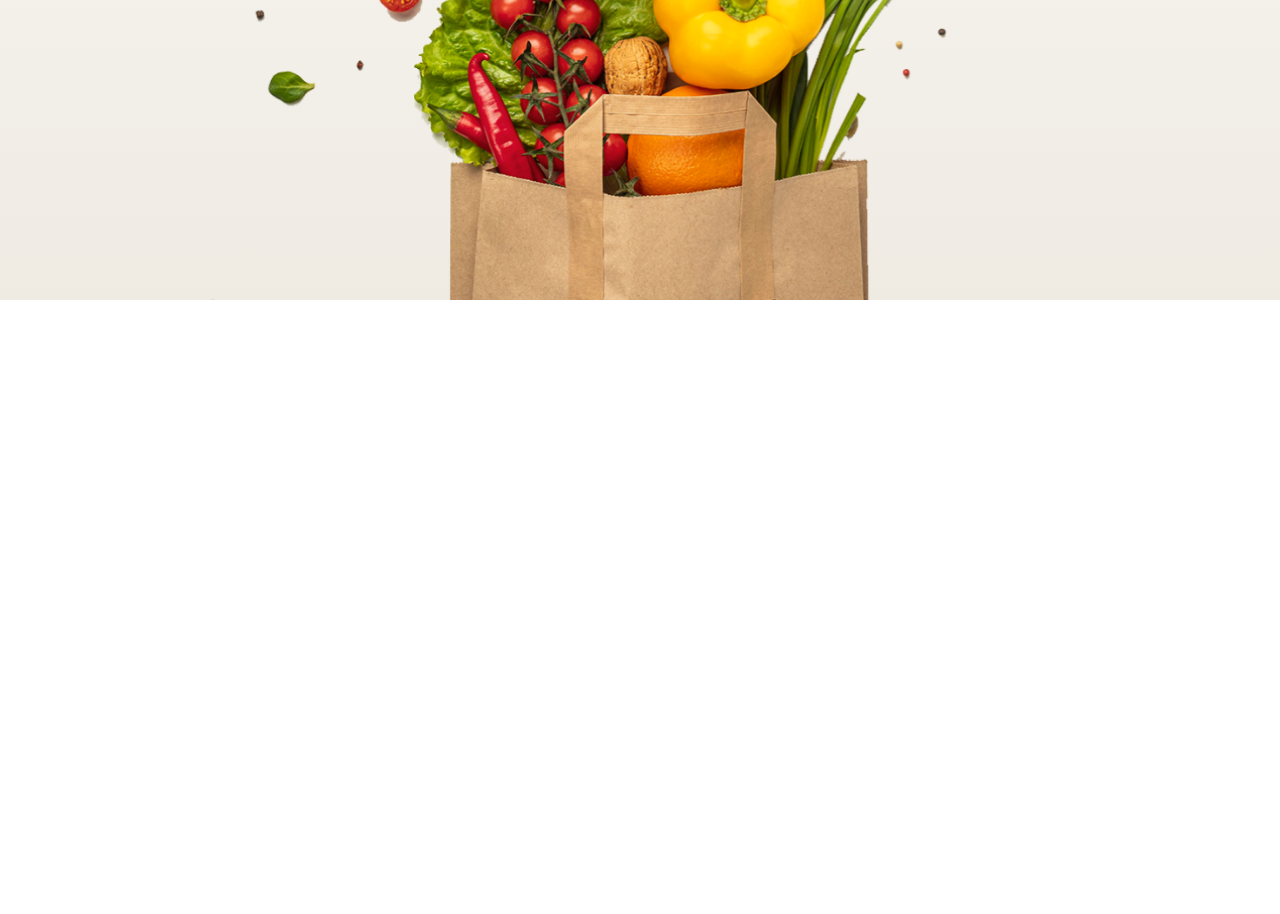
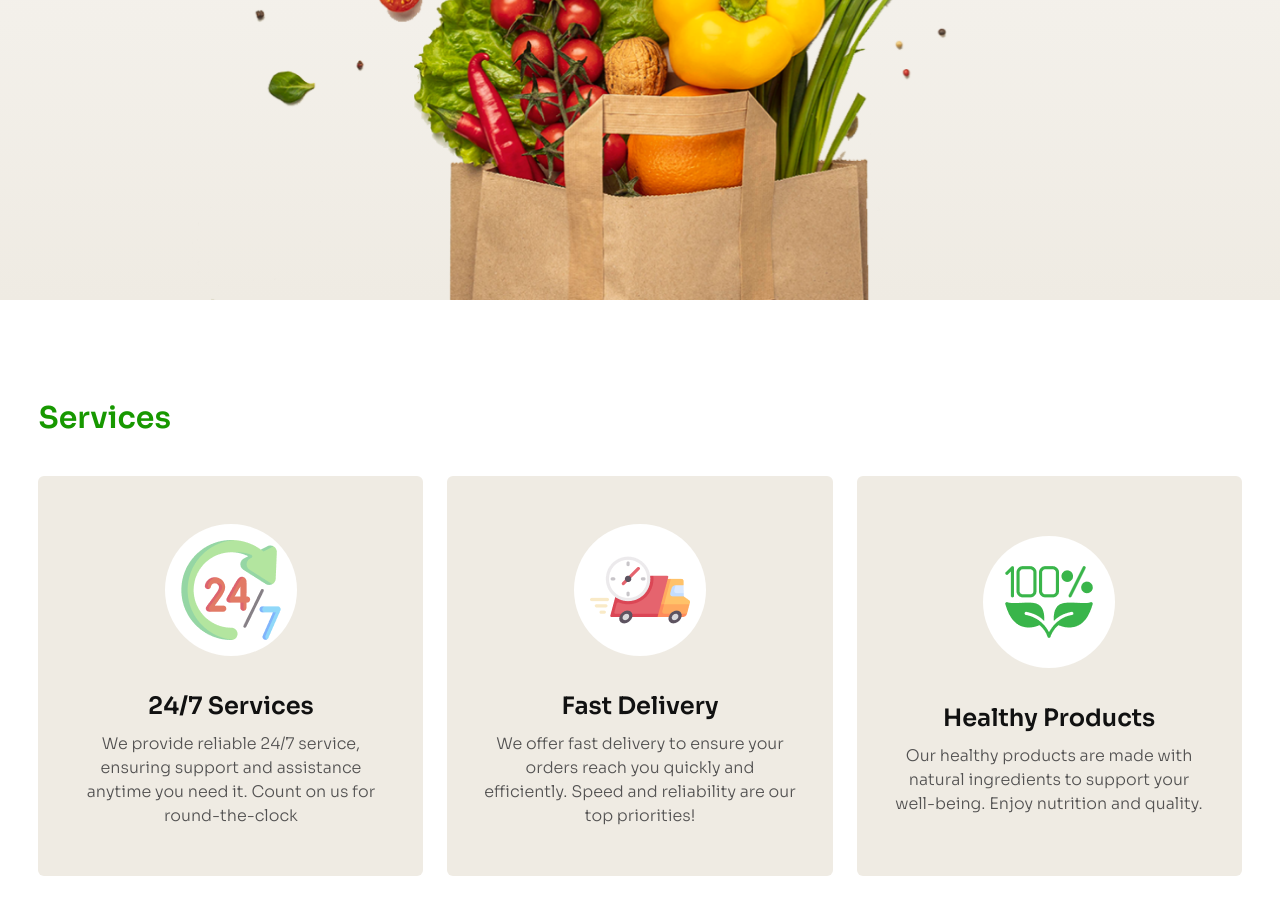
Before and after one commit to swasti-web/nature-platter-project, a plain HTML site: page index.html in a window 1280 px wide. Shown: the part 825-1739 px from the top of the page. Before the commit the page ends 1125 px from the top, so only its background shows below. Drawn offline with nearby package versions, Linux system fonts and the light colour scheme.

Commit message:
services section done

```diff
--- a/index.html
+++ b/index.html
@@ -140,5 +140,70 @@
       </div>
     </header>
      <!-- header end -->
+      <!-- main start -->
+       <!-- Services -->
+    <section class="w-[94%] md:max-w-7xl mx-auto my-[100px]">
+      <div>
+        <h2 class="text-3xl font-[600] text-[#179800]">Services</h2>
+        <div class="grid md:grid-cols-3 gap-6 pt-[40px]">
+          <div
+            class="p-9 py-12 rounded-md bg-[#EFEBE3] flex flex-col gap-2 justify-center items-center"
+          >
+            <div class="bg-white rounded-full p-4 mb-[24px]">
+              <img
+                src="images/service.png"
+                class="hover:scale-105 duration-300"
+                alt=""
+              />
+            </div>
+            <h2 class="text-[24px] font-[600] text-[#111111] text-center">
+              24/7 Services
+            </h2>
+            <p class="font-[300] text-center text-[#525151]">
+              We provide reliable 24/7 service, ensuring support and assistance
+              anytime you need it. Count on us for round-the-clock
+            </p>
+          </div>
+          <div
+            class="p-9 py-12 rounded-md bg-[#EFEBE3] flex flex-col gap-2 justify-center items-center"
+          >
+            <div class="bg-white rounded-full p-4 mb-[24px]">
+              <img
+                src="images/delivery.png"
+                class="hover:scale-105 duration-300"
+                alt=""
+              />
+            </div>
+            <h2 class="text-[24px] font-[600] text-[#111111] text-center">
+              Fast Delivery
+            </h2>
+            <p class="font-[300] text-center text-[#525151]">
+              We offer fast delivery to ensure your orders reach you quickly and
+              efficiently. Speed and reliability are our top priorities!
+            </p>
+          </div>
+          <div
+            class="p-9 py-12 rounded-md bg-[#EFEBE3] flex flex-col gap-2 justify-center items-center"
+          >
+            <div class="bg-white rounded-full p-4 mb-[24px]">
+              <img
+                src="images/healthy.png"
+                class="hover:scale-105 duration-300"
+                alt=""
+              />
+            </div>
+            <h2 class="text-[24px] font-[600] text-[#111111] text-center">
+              Healthy Products
+            </h2>
+            <p class="font-[300] text-center text-[#525151]">
+              Our healthy products are made with natural ingredients to support
+              your well-being. Enjoy nutrition and quality.
+            </p>
+          </div>
+        </div>
+      </div>
+    </section>
+       <!-- main end -->
+
 </body>
 </html>
```
